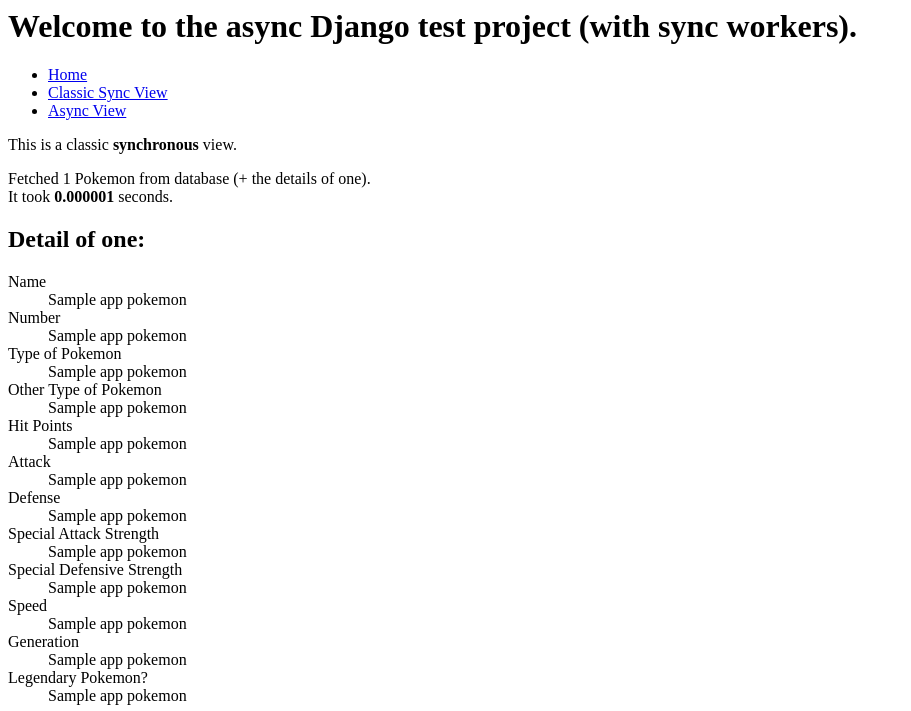
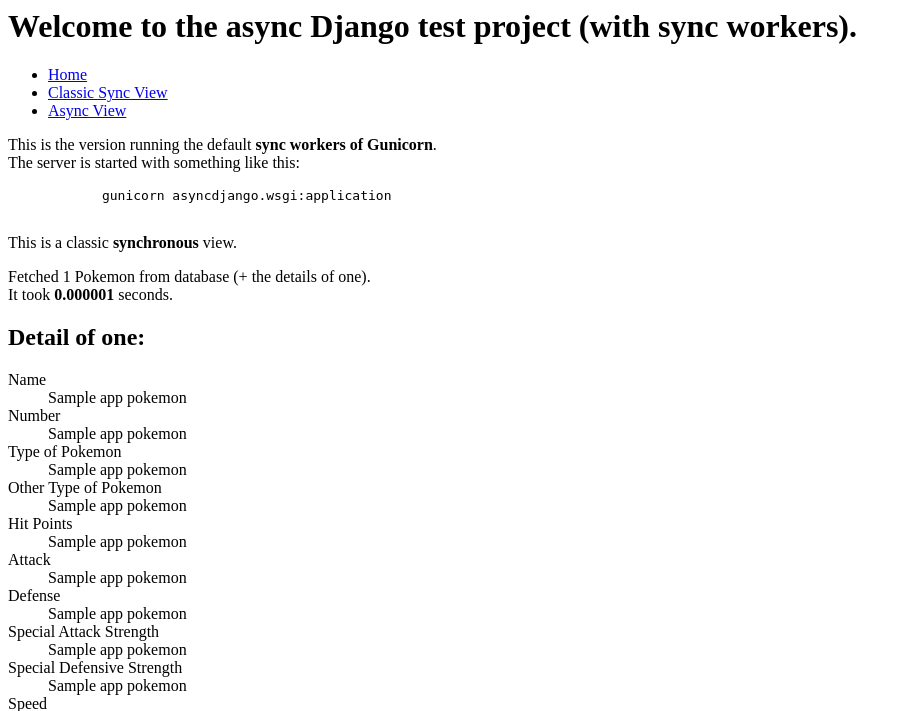
Before and after one commit to antonpirker/asyncdjango, a Django app: page /sync in a window 1280 px wide. Shown: the top 711 px of the page, without its empty margins (0-911 px from the left). Run offline with Django 3.2, Linux system fonts and the light colour scheme; tables that the repository leaves empty hold one stand-in row (values such as "Sample post"); a database or web service that is not in the repository returns one stand-in record (values such as "Sample title"); some libraries are stand-ins or nearby versions.

Commit message:
Better text

```diff
--- a/app/templates/index.html
+++ b/app/templates/index.html
@@ -13,16 +13,14 @@
         </ul>
     </p>
 
+    <p>
+        This is the version running the default <b>sync workers of Gunicorn</b>. <br/>
+        The server is started with something like this:
+        <pre>
+            gunicorn asyncdjango.wsgi:application
+        </pre>
+    </p>
     {% block main %}
-    <p>
-        This is the version running the default sync workers of Gunicorn.
-    </p>
-    <p>
-        The server is started with something like this:
-    </p>
-    <pre>
-        gunicorn asyncdjango.wsgi:application
-    </pre>
     {% endblock main %}
 </body>
 </html>
```
